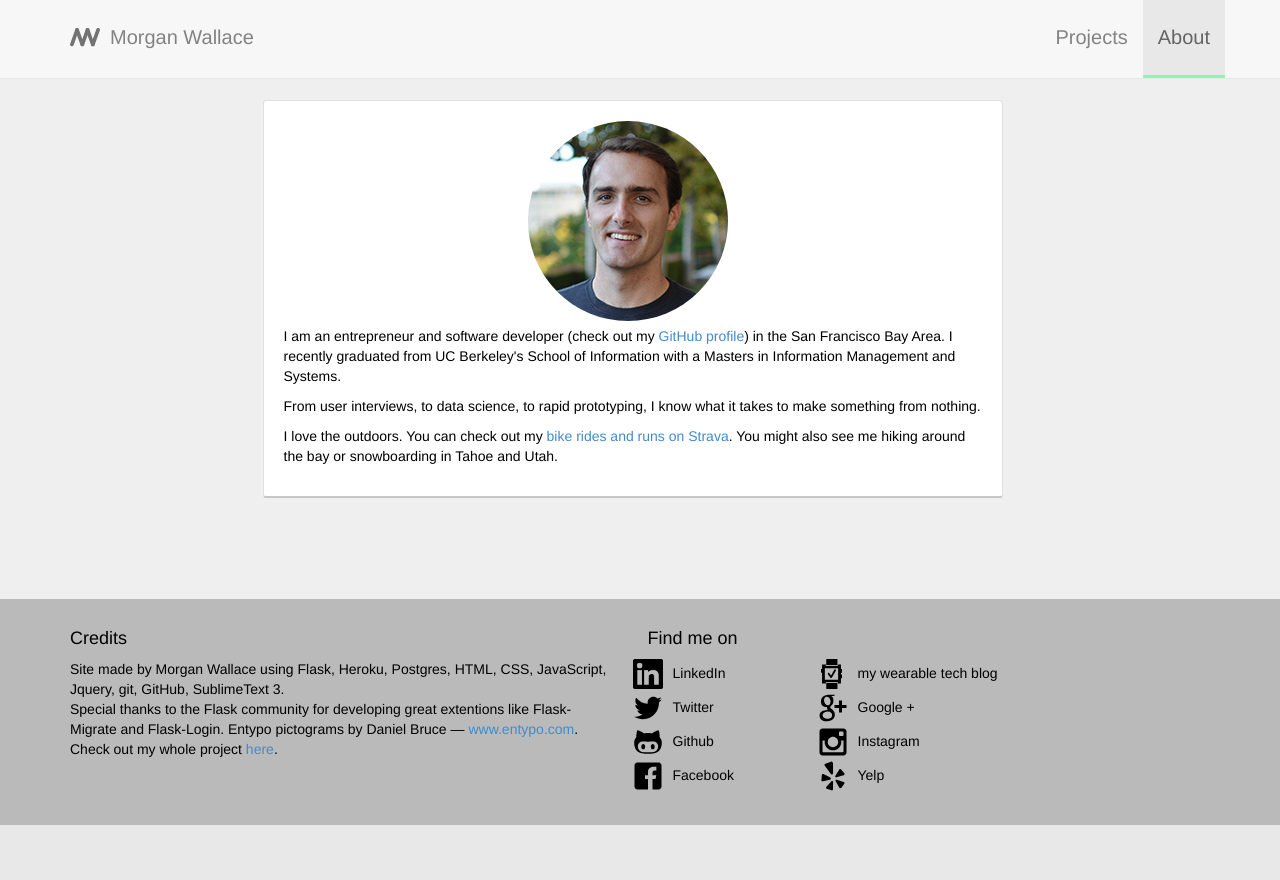
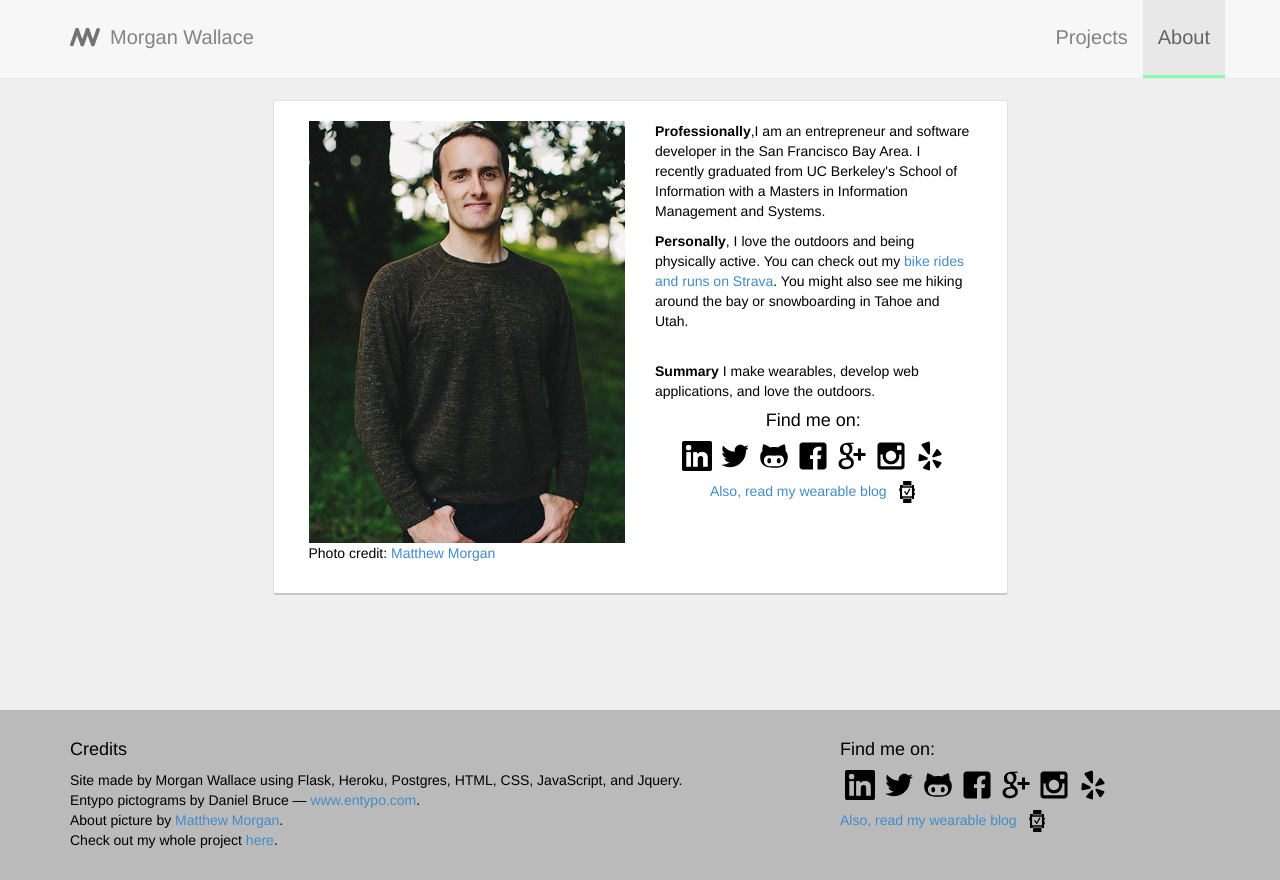
Before and after one commit to morganwallace/flask_portfolio, a Flask app: page /about in a window 1280 px wide. Before the commit the page ends 825 px from the top, so only its background shows below. Run offline with Flask 2, Linux system fonts and the light colour scheme; some libraries are stand-ins or nearby versions.

Commit message:
updated styling

```diff
--- a/static/css/style.css
+++ b/static/css/style.css
@@ -80,8 +80,18 @@ body{
 #profilePic{
 	/*float: left;*/
 	max-width: 200px;
-	border-radius: 50%;
+	 /*border-radius: 50%; */
+	padding: 0:;
 	margin-right: 10px;
+	width: 100%;
+/* 	box-shadow: 0px 4px 13px rgba(0,0,0,0.29); */
+}
+#aboutPic{
+	padding: 0;
+	width: 100%;
+}
+#aboutColumn div{
+	padding: 0;
 }
 
 .navbar-brand{
@@ -116,6 +126,7 @@ h1,h2,h3,h4,h5,h6,p{
 	position: relative;
 	padding-bottom: 270px;
 	padding-top: 75px;
+	padding-left: 45px;
 
 }
 
--- a/templates/about.html
+++ b/templates/about.html
@@ -4,13 +4,21 @@
 <div class="row">
     <div class="col-md-8 col-md-offset-2 main">
 
-        <div id="" class="about-content card">
-			<img id='profilePic' src="/static/img/Profile_square.jpg" style="margin-bottom: 5px;">
-			<p>I am an entrepreneur and software developer (check out my <a href="http://www.github.com/morganwallace">GitHub profile</a>) in the San Francisco Bay Area. I recently graduated from UC Berkeley's School of Information with a Masters in Information Management and Systems.</p>
-			<p>From user interviews, to data science, to rapid prototyping, I know what it takes to make something from nothing.</p>
+        <div id="" class="about-content card row">
+        	<DIV class="col-sm-6">
+        		<img id='aboutPic'  src="/static/img/Morgan-Wallace.jpg" >
+     			<p>Photo credit: <a href="http://matthewmorgan.net/">Matthew Morgan</a></p>
+        	</DIV>
 
-			<p>I love the outdoors. You can check out my <a href='http://app.strava.com/athletes/1838494'>bike rides and runs on Strava</a>. You might also see me hiking around the bay or snowboarding in Tahoe and Utah.</p>
+			<div class="col-sm-6">
+				<p ><strong>Professionally</strong>,I am an entrepreneur and software developer in the San Francisco Bay Area. I recently graduated from UC Berkeley's School of Information with a Masters in Information Management and Systems.</p>
 
+				<p><strong>Personally</strong>, I love the outdoors and being physically active. You can check out my <a href='http://app.strava.com/athletes/1838494'>bike rides and runs on Strava</a>. You might also see me hiking around the bay or snowboarding in Tahoe and Utah.</p>
+				<br>
+				<p><strong>Summary</strong> I make wearables, develop web applications, and love the outdoors.</p>
+				{% include 'social.html' %}
+
+			</div>
 
 
 		</div>
--- a/templates/footer.html
+++ b/templates/footer.html
@@ -1,29 +1,16 @@
 <div id='footer'>
 	<div class="container">
 		<div class="row">
-			<div class="col-sm-6">
+			<div class="col-sm-7">
 				<h4>Credits</h4>
-				<p id="site-description">Site made by Morgan Wallace using Flask, Heroku, Postgres, HTML, CSS, JavaScript, Jquery, git, GitHub, SublimeText 3. <br>Special thanks to the Flask community for developing great extentions like Flask-Migrate and Flask-Login. Entypo pictograms by Daniel Bruce — <a href='www.entypo.com'>www.entypo.com</a>.<br>Check out my whole project <a href='/project/portfolio-site'>here</a>.</p>
+				<p id="site-description">Site made by Morgan Wallace using Flask, Heroku, Postgres, HTML, CSS, JavaScript, and Jquery. <br>Entypo pictograms by Daniel Bruce — <a href='www.entypo.com'>www.entypo.com</a>.
+				<br>
+				About picture by <a href="http://matthewmorgan.net/">Matthew Morgan</a>.
+				<br>Check out my whole project <a href='/project/portfolio-site'>here</a>.</p>
+				</p>
 			</div>
-			<div class="col-sm-4">
-				<h4>Find me on</h4>
-				<ul id="find-me">
-					<div class="row">
-						<div class="col-half">
-					<!-- Entypo pictograms by Daniel Bruce — www.entypo.com -->
-						  <li><a href="http://www.linkedin.com/in/morganmwallace" target="_blank"><img class="nav-icon social-icon" src="../static/img/linkedin.png"><p> LinkedIn</p></a></li>
-				          <li><a href="http://www.twitter.com/wallacemorgan" target="_blank"><img src="../static/img/twitter.svg" class="nav-icon social-icon"><p>  Twitter</p></a></li>
-				          <li><a href="http://www.github.com/morganwallace" target="_blank"><img class="nav-icon social-icon" src="../static/img/github.svg"><p>  Github</p></a></li>
-				          <li><a href="http://www.facebook.com/morganmwallace" target="_blank"><img class="nav-icon social-icon" src="../static/img/facebook.svg"><p>  Facebook</p></a></li>
-				        </div>
-				        <div class="col-half">
-				          <li><a href="http://blog.morganwallace.com"><img src="../static/img/wearable.svg" class="nav-icon social-icon"><p>my wearable tech blog</p></a></h4></li>
-				          <li><a href="https://plus.google.com/u/0/+MorganWallacemorganwallace1" target="_blank"><img class="nav-icon social-icon" src="../static/img/google+.svg"><p>  Google +</p></a></li>
-				          <li><a href="http://instagram.com/morganmwallace/" target="_blank"><img class="nav-icon social-icon" src="../static/img/instagram.svg"><p>  Instagram</p></a></li>
-				          <li><a href="http://www.yelp.com/user_details?userid=8VMZiAzajQsc2eIdrTrSAA" target="_blank"><img class="nav-icon social-icon" src="../static/img/yelp.svg"><p>  Yelp</p></a></li>
-			          </div>
-			        </div>
-				</ul>
+			<div class="col-sm-4 col-sm-offset-1">
+				{% include 'social.html' %}
 			</div>
 
 		</div>
--- /dev/null
+++ b/templates/social.html
@@ -0,0 +1,12 @@
+<ul id="about-social-icons">
+	<li><h4>Find me on: </h4></li>
+	<li><a href="http://www.linkedin.com/in/morganmwallace" title="LinkedIn Profile" class="mytooltip" target="_blank"><img class="nav-icon social-icon" src="../static/img/linkedin.png"></a></li>
+	 <li><a href="http://www.twitter.com/wallacemorgan" title="Twitter Profile" target="_blank"><img src="../static/img/twitter.svg" class="nav-icon social-icon"></a></li>
+	<li><a href="http://www.github.com/morganwallace" title="GitHub Profile" target="_blank"><img class="nav-icon social-icon" src="../static/img/github.svg"></a></li>
+	<li><a href="http://www.facebook.com/morganmwallace" title="Facebook Profile" target="_blank"><img class="nav-icon social-icon" src="../static/img/facebook.svg"></a></li>
+	<li><a href="https://plus.google.com/u/0/+MorganWallacemorganwallace1" title="Google+ Profile"target="_blank"><img class="nav-icon social-icon" src="../static/img/google+.svg"></a></li>
+	<li><a href="http://instagram.com/morganmwallace/" title="Instagram Profile" target="_blank"><img class="nav-icon social-icon" src="../static/img/instagram.svg"></a></li>
+	<li><a href="http://www.yelp.com/user_details?userid=8VMZiAzajQsc2eIdrTrSAA" title="Yelp Profile" target="_blank"><img class="nav-icon social-icon" src="../static/img/yelp.svg"></a></li>
+	<!-- <li></li> -->
+</ul>
+<div><a href="http://blog.morganwallace.com"> Also, read my wearable blog<img src="../static/img/wearable.svg" style=" width:30px; padding-left:10px; "></a></div>
```
Also changed, not shown: templates/index.html (+9 -15 lines), static/img/Morgan-Wallace.jpg (added), static/img/Profile_square_new.jpg (added), static/img/stronghold/IMG_1487.JPG (added), static/img/thatsme.svg (added).
